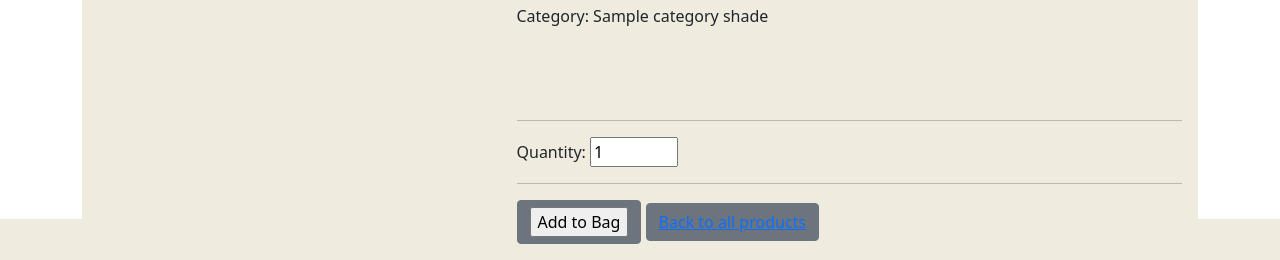
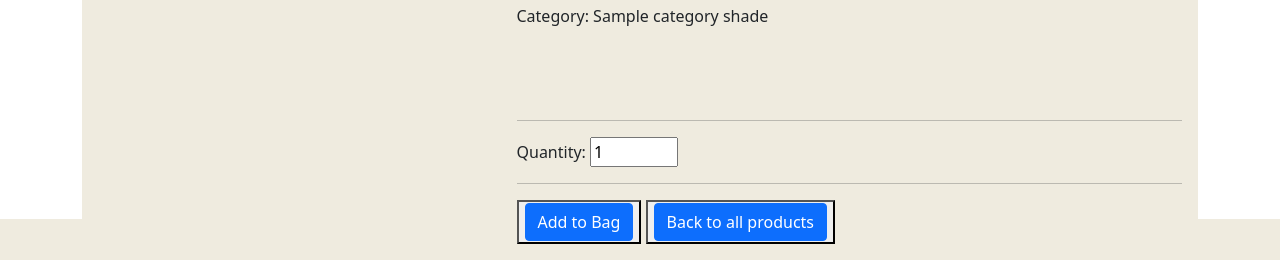
Before and after one commit to Abelyem/MS4, a Django app: page /products/1/ in a window 1280 px wide. Shown: the part 581-841 px from the top of the page. Run offline with Django 3.2, Linux system fonts and the light colour scheme; tables that the repository leaves empty hold one stand-in row (values such as "Sample post"); grey boxes marked "Sample" are stand-in pictures; some libraries are stand-ins or nearby versions.

Commit message:
Bootstrap styling on buttons

```diff
--- a/bag/templates/bag/bag.html
+++ b/bag/templates/bag/bag.html
@@ -96,7 +96,7 @@
             {% else %}
 
             <p>No items selected.</p>
-            <button type="button" class="btn btn-primary">
+            <button type="button" class="btn btn-light">
                 <a class="" href="{% url 'products' %}">Back to all products</a>
             </button>
 
--- a/checkout/templates/checkout/checkout.html
+++ b/checkout/templates/checkout/checkout.html
@@ -60,8 +60,8 @@
                         <legend>
                             <h2>Checkout</h2>
                         </legend>
+                            <hr>
                         <legend>
-                            <hr>
                             <h4>Delivery Information</h4>
                         </legend>
                         <fieldset class="p2">
--- a/products/templates/products/mask_detail.html
+++ b/products/templates/products/mask_detail.html
@@ -44,12 +44,12 @@
                 </div>
 
                 <hr>
-                <button type="button" class="btn btn-secondary">
-                    <input class="" type="submit" value="Add to Bag">
+                <button type="button">
+                    <input class="btn btn-primary" type="submit" value="Add to Bag">
                 </button>
 
-               <button type="button" class="btn btn-secondary">
-                    <a class="" href="{% url 'products' %}">Back to all products</a>
+               <button type="button">
+                    <a class="btn btn-primary" href="{% url 'products' %}">Back to all products</a>
                 </button>
                     {% if request.user.is_superuser %}
                     <small>
--- a/profiles/templates/profiles/profile.html
+++ b/profiles/templates/profiles/profile.html
@@ -48,7 +48,7 @@
                         <tr>
                             <td>
                                 <a href="{% url 'order_history' order.order_number %}">
-                                    {{ order.order_number|truncatechars:10 }}
+                                    {{ order.order_number|truncatechars:8 }}
                                 </a>
                             </td>
 
```
